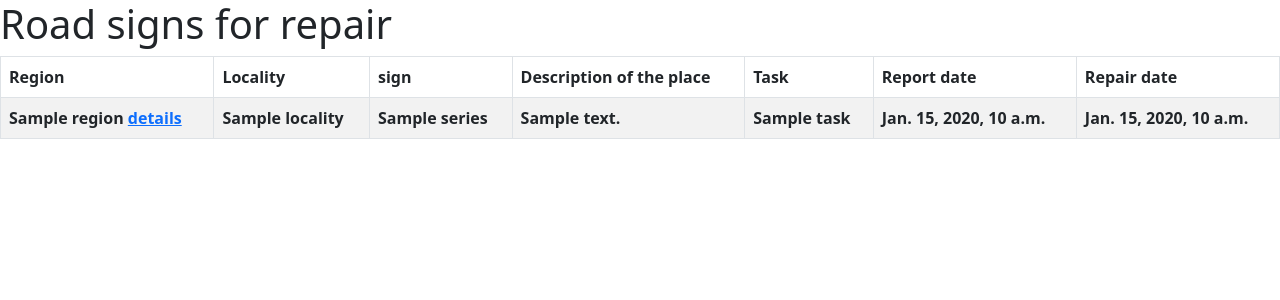
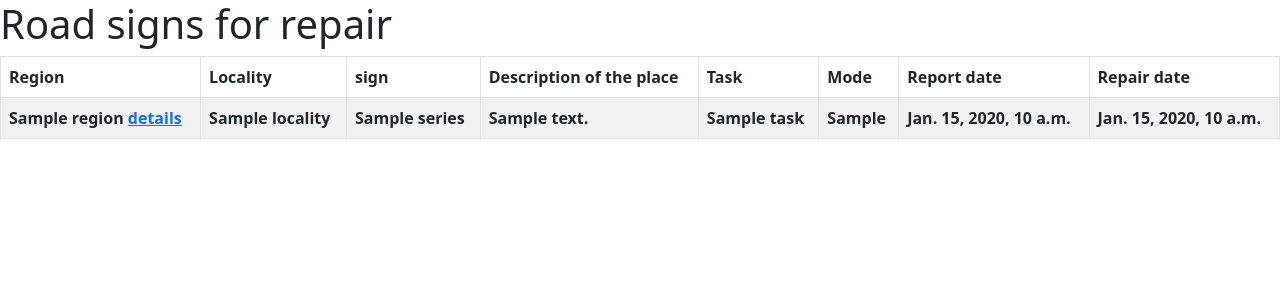
Before and after one commit to lukaskierzek/road-signs-maintenance, a Django app: template road_signs_repair/templates/road_signs_repair/index.html in a window 1280 px wide. Shown: the top 300 px of the page. Run offline with Django 4.2, Linux system fonts and the light colour scheme; the template is opened without the code that fills it: most values are stand-ins (such as "Sample title", 1, 10 or a date in 2020); lists and menus that the app fills with data are empty.

Commit message:
Minor changes
Add new column to table
Add new statement instruction

```diff
--- a/road_signs_repair/templates/road_signs_repair/index.html
+++ b/road_signs_repair/templates/road_signs_repair/index.html
@@ -12,6 +12,7 @@
         <th>sign</th>
         <th>Description of the place</th>
         <th>Task</th>
+        <th>Mode</th>
         <th>Report date</th>
         <th>Repair date</th>
       </tr>
@@ -24,6 +25,7 @@
           <th>{{ road_signs.sign.series }}</th>
           <th>{{ road_signs.description_of_the_place }}</th>
           <th>{{ road_signs.task }}</th>
+          <th class="{% if road_signs.mode == 'S' %}text-success{% elif road_signs.mode == 'P' %}text-danger{% endif %}">{{ road_signs.get_mode_display }}</th>
           <th>{{ road_signs.report_date }}</th>
           <th>{{ road_signs.repair_date }}</th>
         </tr>
```
